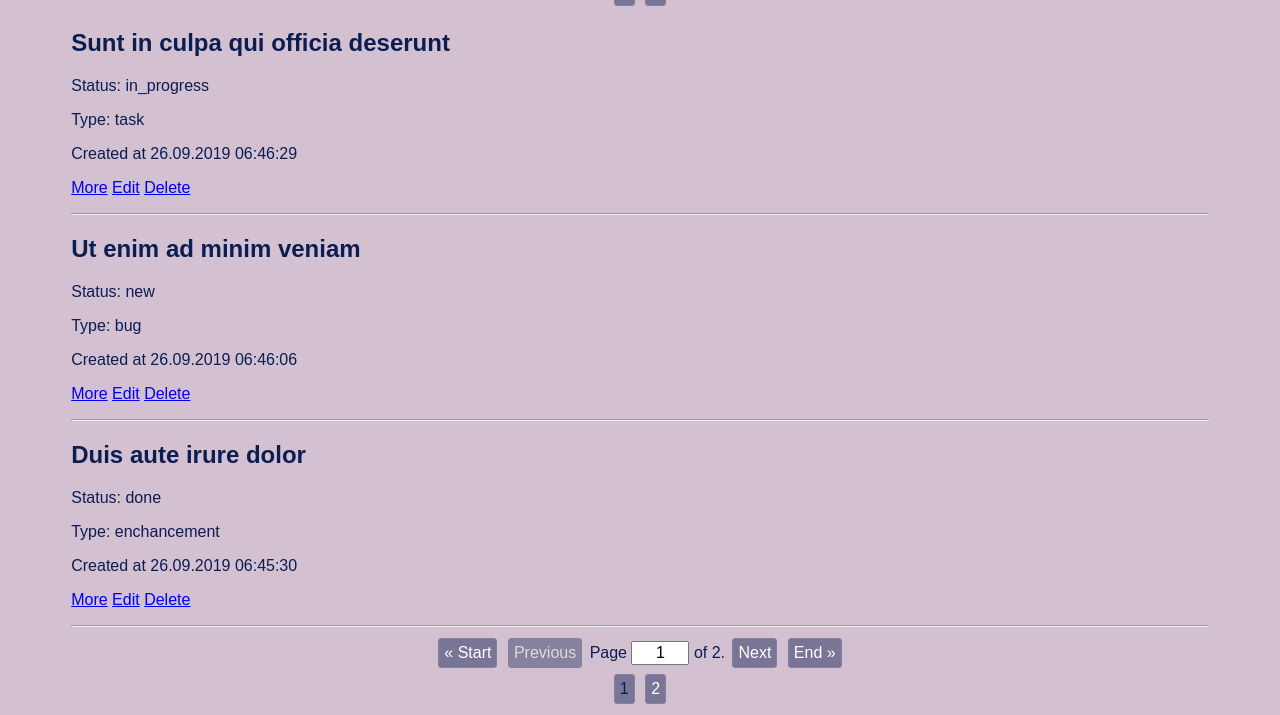
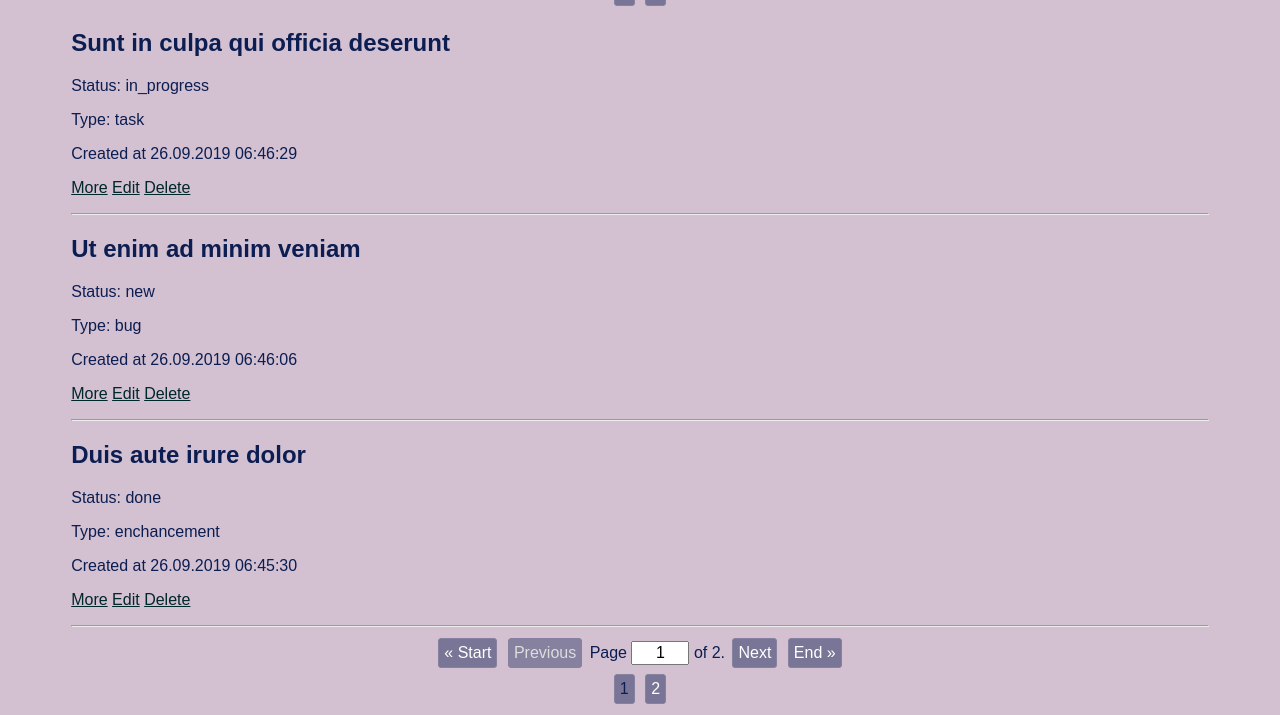
Before and after one commit to tyzo4ka/issue_tracker2, a Django app: page / in a window 1280 px wide. Shown: the part 191-906 px from the top of the page. Run offline with Django 3.2, Linux system fonts and the light colour scheme; data comes from the database, SQL or seed files in the repository.

Commit message:
changed style.css

```diff
--- a/source/webapp/static/css/style.css
+++ b/source/webapp/static/css/style.css
@@ -153,3 +153,7 @@ h1 {
 .comment p {
     margin: 0 0 5px;
 }
+
+body A {
+    color: #00272B;
+}
```
